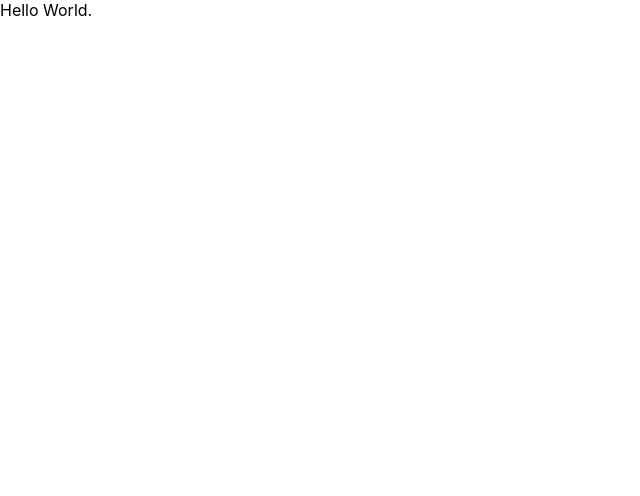
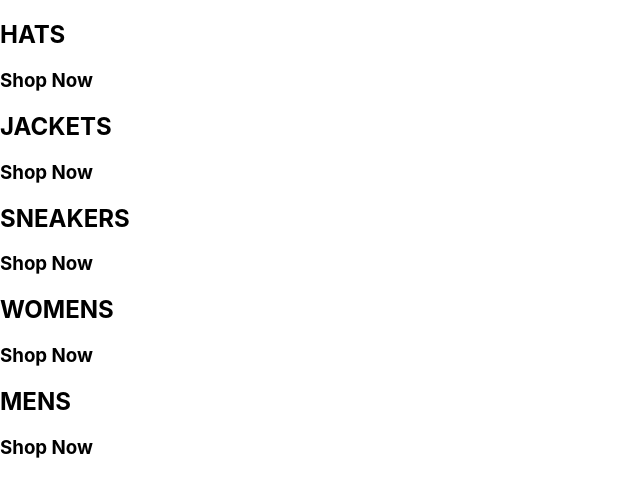
Before and after one commit to mail2prasanthv/ecommerce-app, a React (Create React App) app: page / in a window 1280 px wide. Shown: the top 496 px of the page, without its empty margins (0-640 px from the left). Built offline with nearby package versions, Linux system fonts and the light colour scheme.

Commit message:
Skeleton

```diff
--- a/src/App.js
+++ b/src/App.js
@@ -2,8 +2,49 @@
 
 function App() {
   return (
-    <div>
-      Hello World.
+    <div className="categories-container">
+
+      <div className="category-container">
+        {/*image*/}
+        <div className="category-body-container">
+          <h2>HATS</h2>
+          <h3>Shop Now</h3>
+        </div>
+      </div>
+
+      <div className="category-container">
+        {/*image*/}
+        <div className="category-body-container">
+          <h2>JACKETS</h2>
+          <h3>Shop Now</h3>
+        </div>
+      </div>
+
+      <div className="category-container">
+        {/*image*/}
+        <div className="category-body-container">
+          <h2>SNEAKERS</h2>
+          <h3>Shop Now</h3>
+        </div>
+      </div>
+
+      <div className="category-container">
+        {/*image*/}
+        <div className="category-body-container">
+          <h2>WOMENS</h2>
+          <h3>Shop Now</h3>
+        </div>
+      </div>
+
+      <div className="category-container">
+        {/*image*/}
+        <div className="category-body-container">
+          <h2>MENS</h2>
+          <h3>Shop Now</h3>
+        </div>
+      </div>
+
+
     </div>
   );
 }
```
